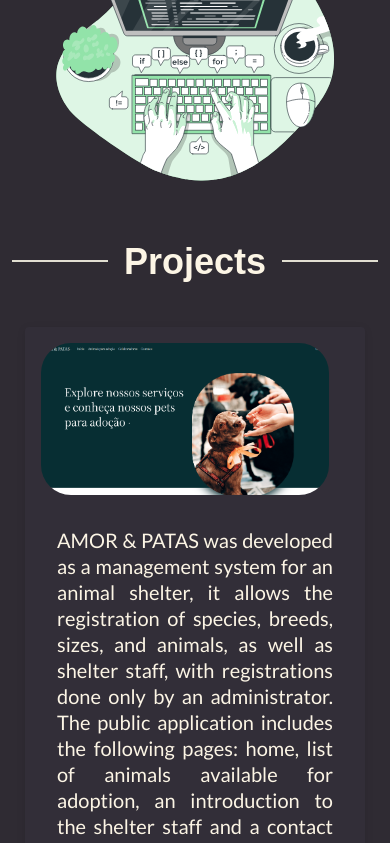
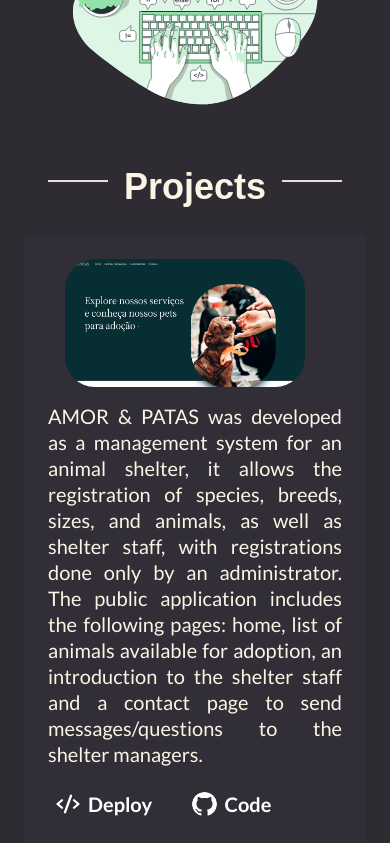
Before and after one commit to hevelinlima/portfolio, a React (Vite) app: page / in a window 390 px wide. Shown: the part 660-1503 px from the top of the page. Built offline with nearby package versions, Linux system fonts and the light colour scheme; a web font is replaced by a local one.

Commit message:
mobile responsiveness fix

```diff
--- a/src/App.ts
+++ b/src/App.ts
@@ -7,9 +7,10 @@ export const Container = styled.main`
   padding: 0.5rem 4rem;
 
   @media only screen and (max-width: 1000px) {
-    padding: 0.75rem;
-    div{
-      padding: 1rem;
+    padding: 1.5rem;
+
+    .header-main{
+      padding: 1.5rem;
     }
   }
 `
@@ -26,11 +27,14 @@ export const ProjectSection = styled.div`
     padding: 0 1rem 0 1rem;
   }
   @media only screen and (max-width: 768px) {
-    margin-top: -1rem;
+    h2{
+      margin-top: -3rem;
+    }
   }
 `
 
-export const ProjectCard = styled.div`
+export const ProjectCards = styled.div`
+  width: auto;
   @media only screen and (max-width: 768px) {
     width: auto;
   }
--- a/src/App.tsx
+++ b/src/App.tsx
@@ -2,7 +2,7 @@ import { ThemeProvider } from 'styled-components'
 
 import { defaultTheme } from './styles/themes/default.ts'
 import { GlobalStyle } from './styles/global.ts'
-import { Container, ProjectCard, ProjectSection } from './App.ts'
+import { Container, ProjectCards, ProjectSection } from './App.ts'
 import { Projects } from './components/organisms/Projects/index.tsx'
 import { Header } from './components/organisms/Header/index.tsx'
 import { Hero } from './components/organisms/Hero/index.tsx'
@@ -18,13 +18,14 @@ export function App() {
   return(
     <ThemeProvider theme={defaultTheme}>
       <Container>
-        <div>
+        <div className='header-main'>
           <Header />
+          <Hero />
         </div>
-        <Hero />
+
         <ProjectSection>
           <h2>{t("projects.title")}</h2>
-          <ProjectCard>
+          <ProjectCards>
             {projectIds.map((projectId, index) => (
               <Projects
                 key={projectId}
@@ -32,7 +33,7 @@ export function App() {
                 reverse={index % 2 !== 0}
               />
             ))}
-          </ProjectCard>
+          </ProjectCards>
         </ProjectSection>
         <Separator />
         <AboutMe />
--- a/src/components/atoms/ExpCard/styles.ts
+++ b/src/components/atoms/ExpCard/styles.ts
@@ -19,7 +19,7 @@ export const ExpContainer = styled.div`
   }
   @media (max-width: 1000px) {
     width: auto;
-    padding: 0.5rem;
+    padding: 1rem;
     margin: 1rem 0;
   }
 `
--- a/src/components/organisms/AboutMe/styles.ts
+++ b/src/components/organisms/AboutMe/styles.ts
@@ -13,7 +13,7 @@ export const AboutMeContainer = styled.div`
     background-color: ${(props)=>props.theme.colors["background"]};
   }
   @media only screen and (max-width: 1000px) {
-    margin-top: -2.7rem;
+    margin-top: -1.7rem;
   }
 `
 
@@ -34,8 +34,8 @@ export const ExpContainer =styled.div`
   display: flex;
   flex-wrap: wrap;
 
-
   @media (max-width: 1000px) {
+    padding: 0.5rem;
     width: auto;
   }
 `
--- a/src/components/organisms/Contacts/styles.ts
+++ b/src/components/organisms/Contacts/styles.ts
@@ -1,4 +1,5 @@
 import styled from "styled-components";
+import { typography } from "../../../styles/typography";
 
 export const ContactsSection = styled.section`
   background-color: ${(props)=>props.theme.colors.contacts};
@@ -14,7 +15,17 @@ export const ContactsSection = styled.section`
 `
 
 export const HeaderContacts = styled.header`
-
+  display: flex;
+  flex-direction: column;
+  align-items: center;
+  span{
+    ${typography.fonts.textHero};
+    flex-wrap: wrap;
+  }
+  h2{
+    ${typography.fonts.titleNav};
+    line-height: 1.2;
+  }
 `
 
 export const ContactButtons = styled.div`
@@ -43,5 +54,5 @@ export const ContactButtons = styled.div`
   a:hover {
     transform: scale(1.2);
     box-shadow: 0 8px 12px rgba(0, 0, 0, 0.2);
-}
+  }
 `
--- a/src/components/organisms/Projects/styles.ts
+++ b/src/components/organisms/Projects/styles.ts
@@ -13,7 +13,7 @@ export const ProjectCard = styled.div<{ reverse?: string }>`
   flex-direction: ${({ reverse }) => (reverse ? 'row-reverse' : 'row')};
 
   img {
-    width: 25rem;
+    max-width: 25rem;
     height: auto;
     border-radius: 30px;
     margin-right: ${({ reverse }) => (reverse ? '0' : '1.25rem')};
@@ -29,7 +29,7 @@ export const ProjectCard = styled.div<{ reverse?: string }>`
     flex-direction: column;
 
     img{
-      max-width: 18rem;
+      max-width: 15rem;
     }
   }
 `
```
